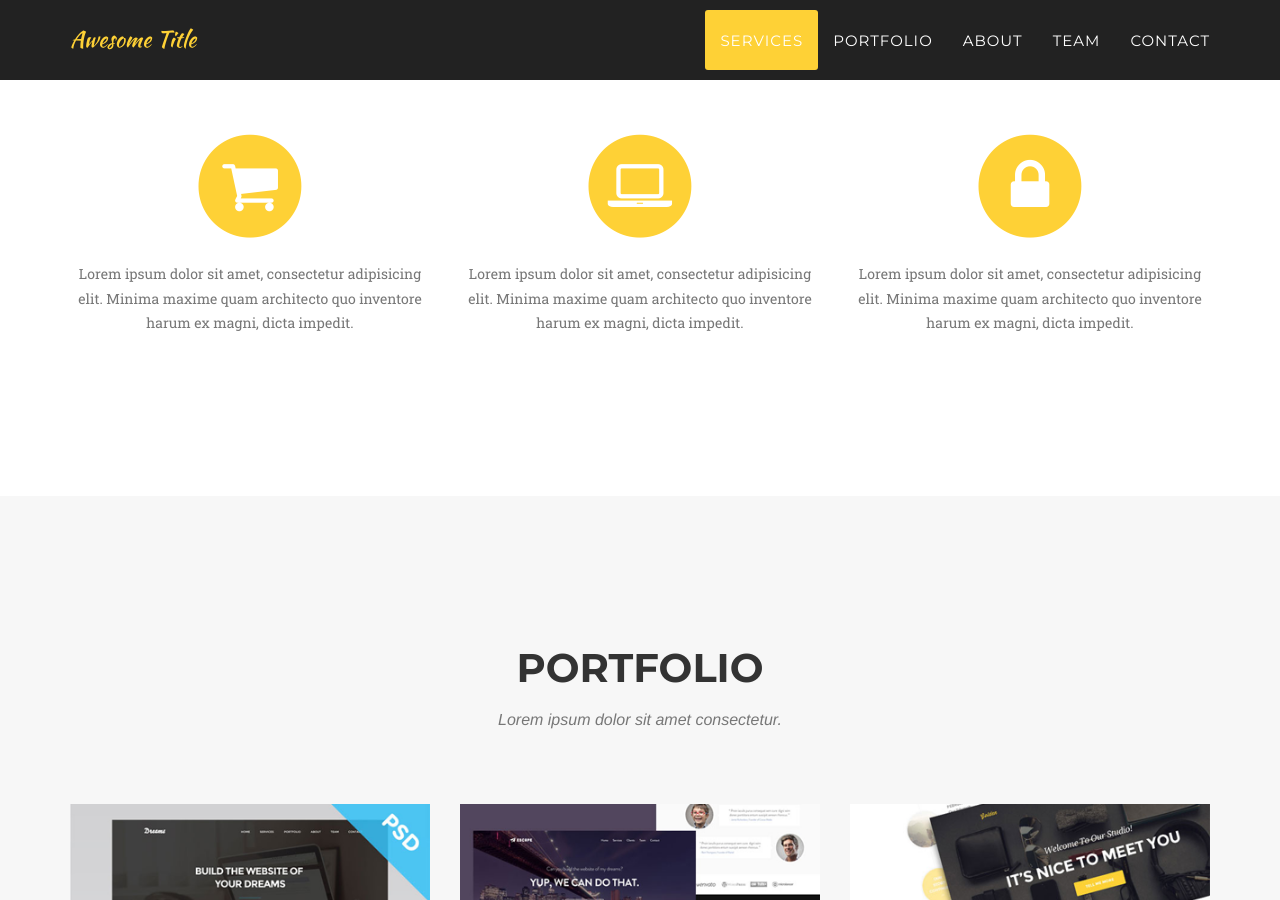
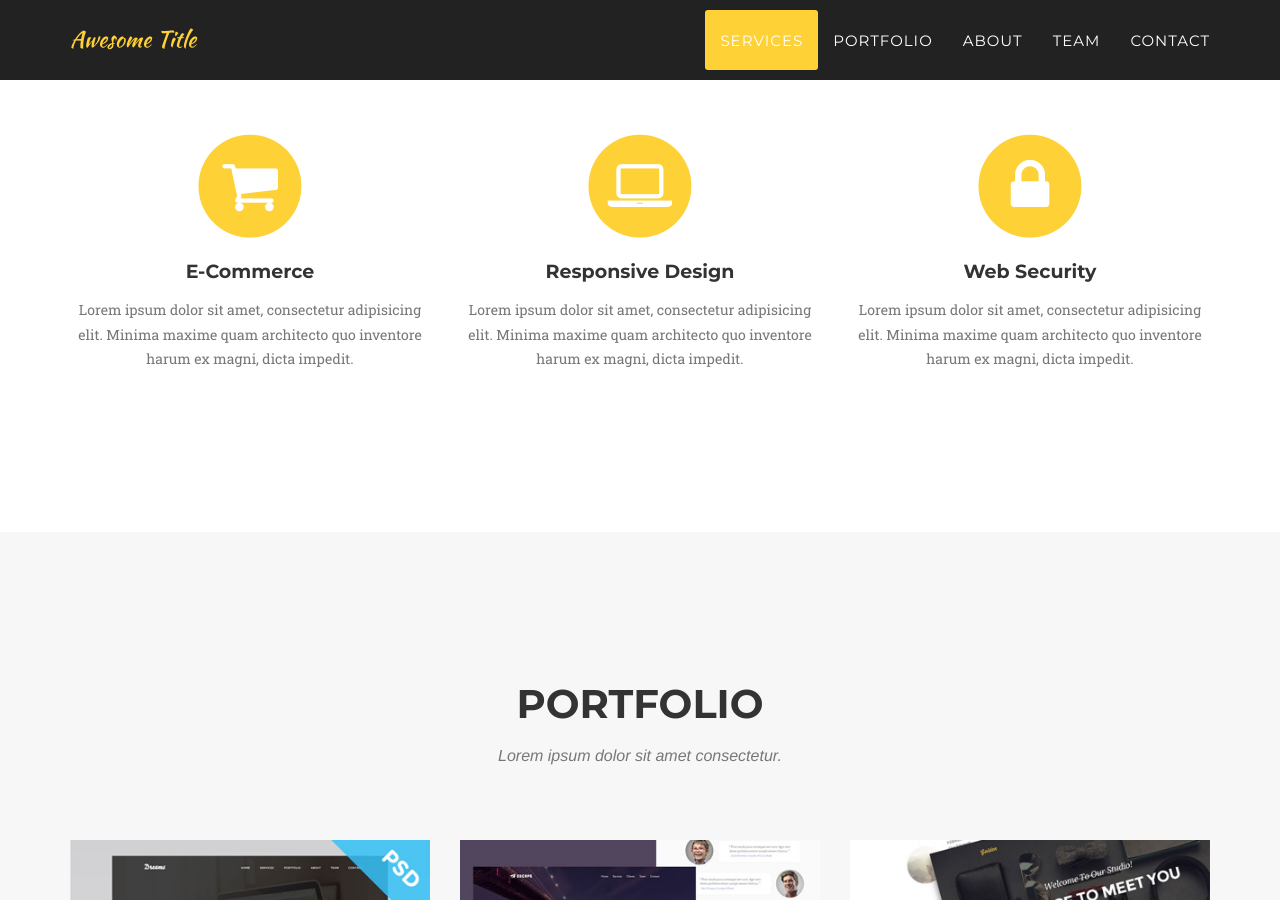
Before and after one commit to heydavid-dev/register-website-for-credit-card-170, a Jekyll site: the page built from index.html, in a window 1280 px wide and 900 px high, scrolled down 1013 px. Built offline with Jekyll 4.4.1, drawn with Linux system fonts in a browser that asks for light colours; some web fonts are replaced; some of the changed lines change nothing that is shown.

Commit message:
Update _config.yml

```diff
--- a/_config.yml
+++ b/_config.yml
@@ -18,13 +18,13 @@ services:
  description: Lorem ipsum dolor sit amet consectetur.
 
 services_list:
-- service: E-Commerce
+- name: E-Commerce
   icon: shopping-cart
   description: Lorem ipsum dolor sit amet, consectetur adipisicing elit. Minima maxime quam architecto quo inventore harum ex magni, dicta impedit.
-- service: Responsive Design
+- name: Responsive Design
   icon: laptop
   description: Lorem ipsum dolor sit amet, consectetur adipisicing elit. Minima maxime quam architecto quo inventore harum ex magni, dicta impedit.
-- service: Web Security
+- name: Web Security
   icon: lock
   description: Lorem ipsum dolor sit amet, consectetur adipisicing elit. Minima maxime quam architecto quo inventore harum ex magni, dicta impedit.
 
```
